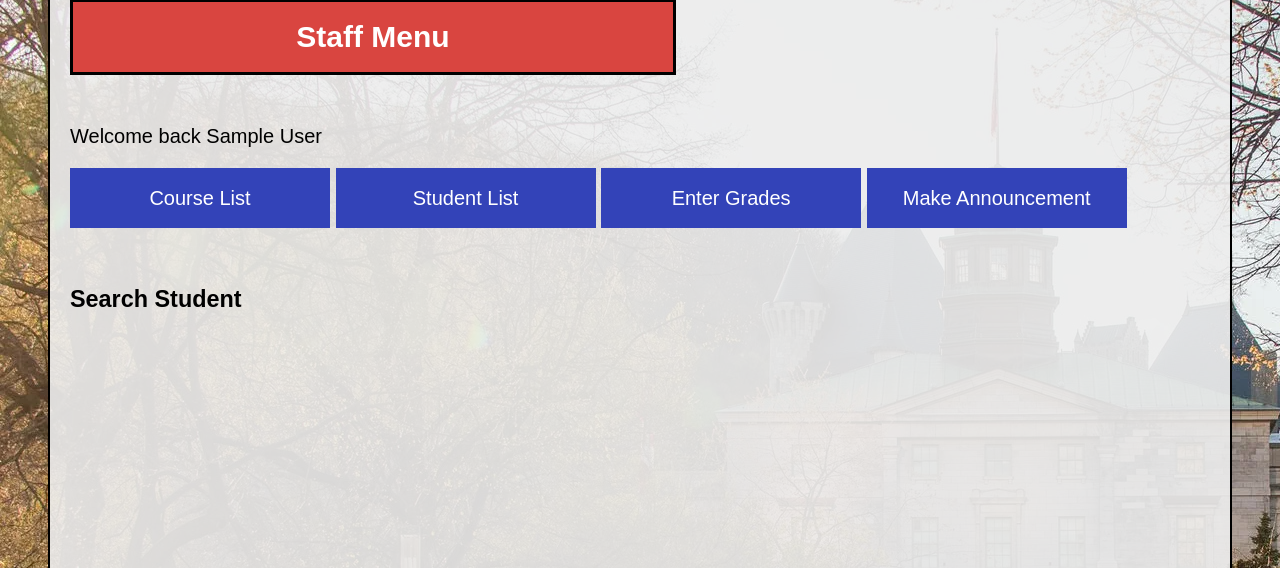
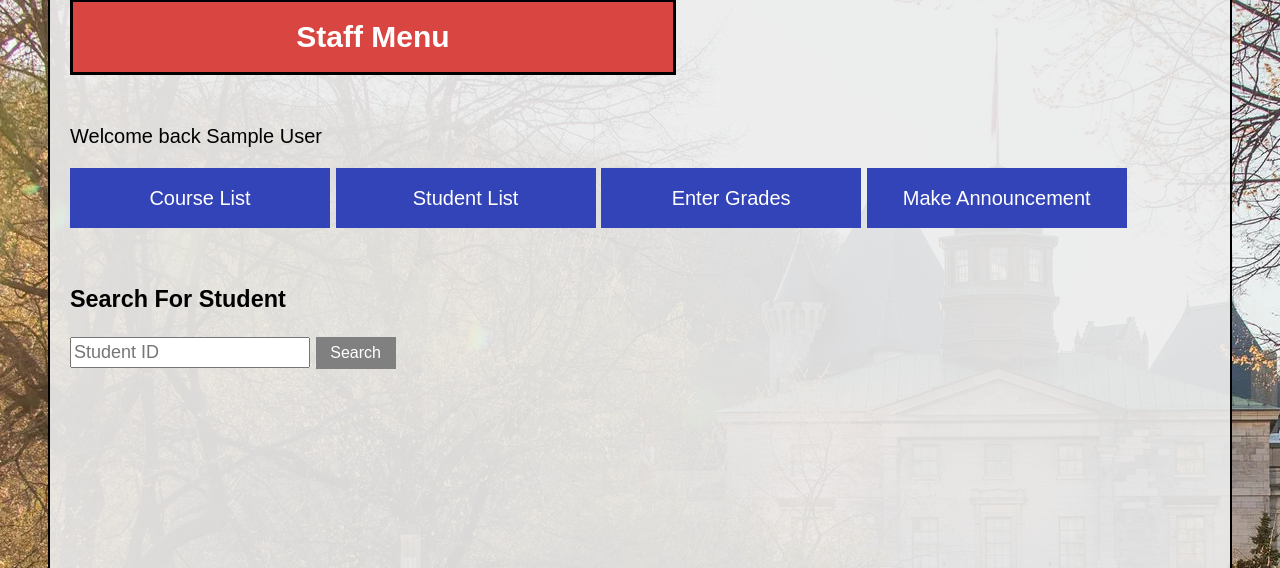
Before and after one commit to ilgaz11/school-website, a Flask app: page /staff/enter-grades in a window 1280 px wide. Shown: the part 157-725 px from the top of the page. Run offline with Flask 3, Linux system fonts and the light colour scheme; the visitor is signed in with stand-in values (Sample User, id 1).

Commit message:
added staff grading feature

```diff
--- a/app.py
+++ b/app.py
@@ -93,7 +93,30 @@ def view_student_list():
 
 @app.route("/staff/enter-grades")
 def enter_grades():
-    return render_template("staff_enter_grades.html", school=sch, name=session["staff_name"] )
+    student_id = request.args.get("id")
+
+    student = find_id(student_id)
+    avg_grades=None
+    if student:
+        avg_grades = student.avg_grades()
+        session["chosen_student_id"] = student.id
+
+
+    return render_template("staff_enter_grades.html", school=sch, name=session["staff_name"], stud=student, grades=avg_grades)
+
+@app.route("/add-new-grades", methods=["POST", "GET"])
+def add_new_grades():
+    try:
+        added_grade = int(request.form.get("new-grade"))
+    except ValueError:
+        added_grade = 0
+    course_code = request.form.get("course-code")
+    student = find_id(session["chosen_student_id"])
+    student.enter_grade(course_code, added_grade)
+    avg_grades=student.avg_grades()
+    print(added_grade, course_code)
+    return render_template("staff_enter_grades.html", school=sch, name=session["staff_name"], stud=student, grades=avg_grades)
+
 
 
 
--- a/data.csv
+++ b/data.csv
@@ -1,30 +1,33 @@
-Student, Jack, 1234, 19, Engineering, test
-Student, Sally, 2349, 20, Engineering, test
-Student, Bob, 9999, 18, Commerce, test
-Student, Don, 3465, 21, Engineering, test
-Student, Laura, 8918, 19, Medicine, test
-Student, Javier, 3432, 22, Commerce, test
-Student, Sarah, 8700, 18, Business, test
-Student, Jodi, 7654, 21, Humanities, test
-Student, Paul, 3331, 18, Engineering, test
-Student, Daniel, 0987, 23, Business, test
-Student, Amy, 6790, 20, Science, test
-Student, George, 9901, 18, Medicine, test
-Student, Maria, 1267, 22, Science, test
-Student, Ruth, 3210, 18, Business, test
-Student, Marty, 8888, 23, Commerce, test
-Student, Eve, 1002, 20, Engineering, test
-Student, Adam, 0001, 20, Economics, test
-Student, Patrick, 9201, 24, Science, test
-Student, Sandy, 8121, 18, Business, test
+Student, Jack Mooney, 1234, 19, Engineering, test
+Student, Sally Coleman, 2349, 20, Engineering, test
+Student, Bob Robertson, 9999, 18, Commerce, test
+Student, Don Rosales, 3465, 21, Engineering, test
+Student, Laura Spencer, 8918, 19, Medicine, test
+Student, Javier Pineda, 3432, 22, Commerce, test
+Student, Sarah Riggs, 8700, 18, Business, test
+Student, Jodi Waters, 7654, 21, Humanities, test
+Student, Paul Yu, 3331, 18, Engineering, test
+Student, Daniel Ferguson, 0987, 23, Business, test
+Student, Amy Lau, 6790, 20, Science, test
+Student, George Benton, 9901, 18, Medicine, test
+Student, Maria Jimenez, 1267, 22, Science, test
+Student, Ruth Mclaughlin, 3210, 18, Business, test
+Student, Marty Byrde, 8888, 23, Commerce, test
+Student, Eve Lyons, 1002, 20, Engineering, test
+Student, Adam Forster, 0001, 20, Economics, test
+Student, Patrick Star, 9201, 24, Science, test
+Student, Sandy Burton, 8121, 18, Business, test
+Student, Jon Winters, 2718, 21, Economics, test
 
 Staff, Ilgaz, 0011, hello
 Staff, Gustavious, 1001, third
 
 Course, COMP-202, 3, Foundations of Programming
+Course, COMP-206, 3, Introduction to Software Systems
+COurse, COMP-230, 3, Logic and Computability
 Course, COMP-310, 4, Operating Systems
 Course, ECON-208, 3, Microeconomic Analysis and Applications
-Course, ECON-308, 2, Governmental Policy Towards Business
+Course, ECON-308, 3, Governmental Policy Towards Business
 Course, ECSE-200, 3, Electric Circuits 1
 Course, ECSE-205, 3, Probability and Statistics for Engineers
 Course, ECSE-206, 3, Introduction to Signals and Systems
--- a/templates/index.html
+++ b/templates/index.html
@@ -13,6 +13,7 @@
         </div>
 
         <div class="main-grid">
+            <!--Empty container do not remove-->
             <div></div>
             <div class="login-window main-window">
                 <div class="login-content">
--- a/templates/result.html
+++ b/templates/result.html
@@ -65,7 +65,7 @@
                     <h3 class="st-info-head">Add / Drop Course</h3>
                     <button class="ad-button add-selected js-add-button selected-button">Add</button>
                     <button class="ad-button js-drop-button">Drop</button><br>
-                    <form action="/course" method="POST">
+                    <form class="class-action" action="/course" method="POST">
                         <input class="input-box js-course-input" list="course-list" type="text" placeholder="Course Code" name="course-code" autocomplete="off">
                         <button class="submit-button js-course-submit add-selected" type="submit" value="add" name="sub-button">Add</button>
                         <p class="not-found-info"></p>
--- a/templates/staff_enter_grades.html
+++ b/templates/staff_enter_grades.html
@@ -1,6 +1,47 @@
 {% extends "staff.html" %}
 
 {% block content %}
-<h3>Search Student</h3>
+<h3>Search For Student</h3>
+<form method="GET" action="/staff/enter-grades">
+    <input class="input-box" placeholder="Student ID" name="id">
+    <button class="submit-button" type="submit">Search</button>
+</form>
+
+{% if stud %}
+    <p>{{ stud.name }}</p>
+    <p>{{ stud.id }}</p>
+    <div>
+        <table class="grades-table">
+            <thead>
+                <tr>
+                    <td>Course</td>
+                    <td>Credits</td>
+                    <td>Grade</td>
+                    <td class="next-cell"></td>
+                </tr>
+            </thead>
+            <tbody>
+                {% for code, grade in grades.items() %}
+                <tr>
+                    <td>{{ code }}</td>
+                    <td>{{ grade[1] }}</td>
+                    <td>{{ grade[0] }}</td>
+                    <td class="next-cell">
+                        <form action="/add-new-grades" method="POST">
+                            <input class="grade-input" type="text" placeholder="New Grade" name="new-grade">
+                            <button class="enter-grade-button">Enter Grade</button>
+                            <input type="hidden" name="course-code" value="{{ code }}">
+                        </form>
+
+                    </td>
+                </tr>
+                {% endfor %}
+            </tbody>
+        </table>
+    </div>
+
+
+{% endif %}
+
 
 {% endblock %}
```
Also changed, not shown: static/styles.css (+49 -0 lines).
